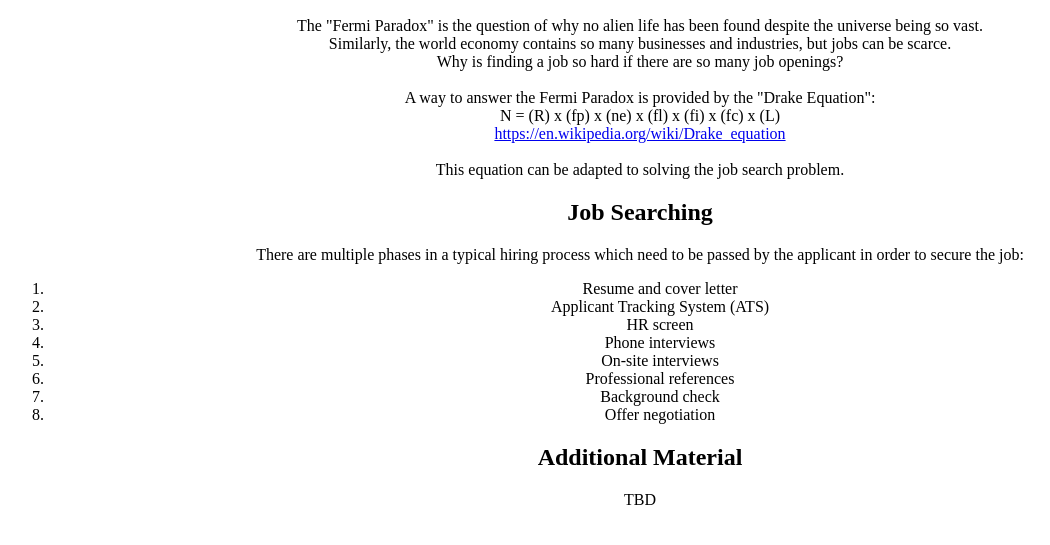
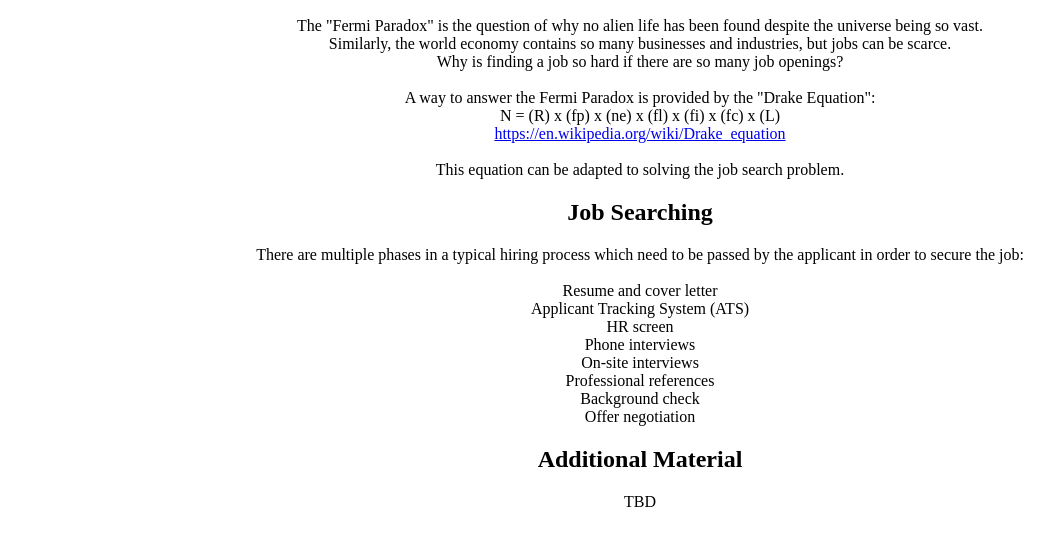
Before and after one commit to HopeMage/hopemage.github.io, a plain HTML site: page jobs-fermi-paradox.html in a window 1280 px wide. Shown: the part 145-690 px from the top of the page, without its empty margins (0-1050 px from the left). Drawn offline with Linux system fonts and the light colour scheme.

Commit message:
Fix list formatting

```diff
--- a/jobs-fermi-paradox.html
+++ b/jobs-fermi-paradox.html
@@ -25,17 +25,15 @@
       </div>
       <div>
         <h2>Job Searching</h2>
-        There are multiple phases in a typical hiring process which need to be passed by the applicant in order to secure the job:
-        <ol>
-          <li>Resume and cover letter</li>
-          <li>Applicant Tracking System (ATS)</li>
-          <li>HR screen</li>
-          <li>Phone interviews</li>
-          <li>On-site interviews</li>
-          <li>Professional references</li>
-          <li>Background check</li>
-          <li>Offer negotiation</li>
-        </ol>
+        There are multiple phases in a typical hiring process which need to be passed by the applicant in order to secure the job:<br><br>
+        Resume and cover letter<br>
+        Applicant Tracking System (ATS)<br>
+        HR screen<br>
+        Phone interviews<br>
+        On-site interviews<br>
+        Professional references<br>
+        Background check<br>
+        Offer negotiation<br>
       </div>
       <div>
         <h2>Additional Material</h2>
--- a/style.css
+++ b/style.css
@@ -1,5 +1,6 @@
 main{
   text-align: center;
+  list-style-position: inside;
 }
 hr{
   background-color: black;
```
